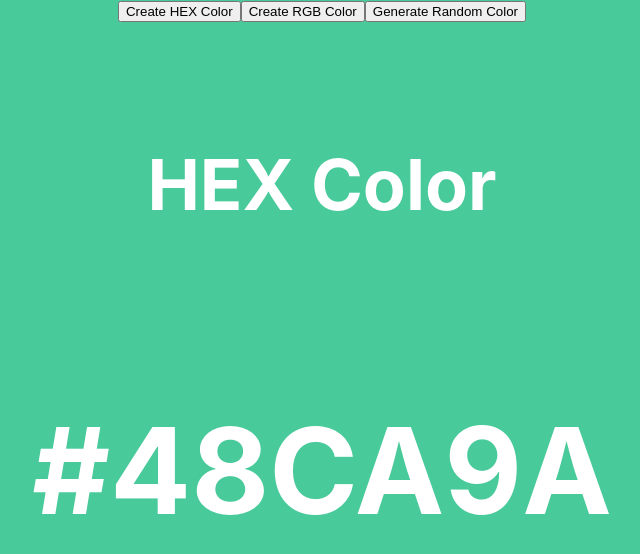
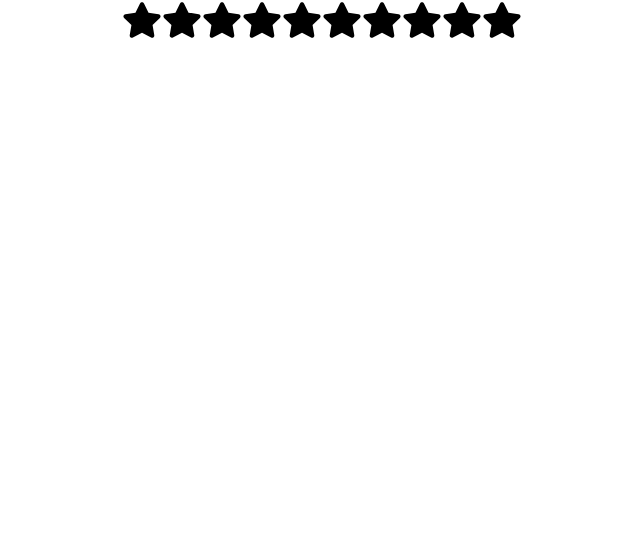
Before and after one commit to JeanYoungPark/25-react-projects, a React (Create React App) app: page / in a window 1280 px wide. Shown: the top 554 px of the page, without its empty margins (318-958 px from the left). Built offline with nearby package versions, Linux system fonts and the light colour scheme.

Commit message:
feat: star rating

```diff
--- a/package.json
+++ b/package.json
@@ -9,6 +9,7 @@
     "npm-watch": "^0.11.0",
     "react": "^18.2.0",
     "react-dom": "^18.2.0",
+    "react-icons": "^5.0.1",
     "react-scripts": "5.0.1",
     "web-vitals": "^2.1.4"
   },
--- a/src/App.js
+++ b/src/App.js
@@ -1,6 +1,7 @@
 import './App.css';
 import Accordion from './components/accordion';
 import RandomColor from './components/random-color';
+import StarRating from './components/star-rating';
 
 function App() {
 	return (
@@ -8,7 +9,9 @@
 			{/* Accordion component */}
 			{/* <Accordion /> */}
 			{/* Random color component */}
-			<RandomColor />
+			{/* <RandomColor /> */}
+			{/* Star Rating component */}
+			<StarRating noOfStars={10}/>
 		</div>
 	);
 }
--- /dev/null
+++ b/src/components/star-rating/index.jsx
@@ -0,0 +1,40 @@
+import { useState } from 'react'
+import {FaStar} from 'react-icons/fa'
+import './styles.css'
+export default function StarRating({noOfStars = 5}){
+    const [rating, setRating] = useState(0)
+    const [hover, setHover] = useState(0)
+
+    function handleCLick(getCurrentIndex) {
+        setRating(getCurrentIndex)
+    }
+
+    function handleMouseEnter(getCurrentIndex) {
+        setHover(getCurrentIndex)
+    }
+
+    function handleMouseLeave() {
+        setHover(rating)
+    }
+
+    return (
+        <div className='star-wrapper'>
+            {
+                [...Array(noOfStars)].map((_, index) => {
+                    index += 1
+
+                    return (
+                        <FaStar
+                            key={index}
+                            className={index <= (hover || rating) ? 'active' : 'inactive'}
+                            onClick={() => handleCLick(index)}
+                            onMouseMove={() => handleMouseEnter(index)}
+                            onMouseLeave={() => handleMouseLeave()}
+                            size={40}
+                        />
+                    )
+                })
+            }
+        </div>
+    )
+}
--- /dev/null
+++ b/src/components/star-rating/styles.css
@@ -0,0 +1,9 @@
+.star-wrapper {
+    .active {
+        color: #fff700;
+    }
+
+    .inactive {
+        color: #000;
+    }
+}
```
Also changed, not shown: 1 other file (tests, documents, lock files or other folders).
